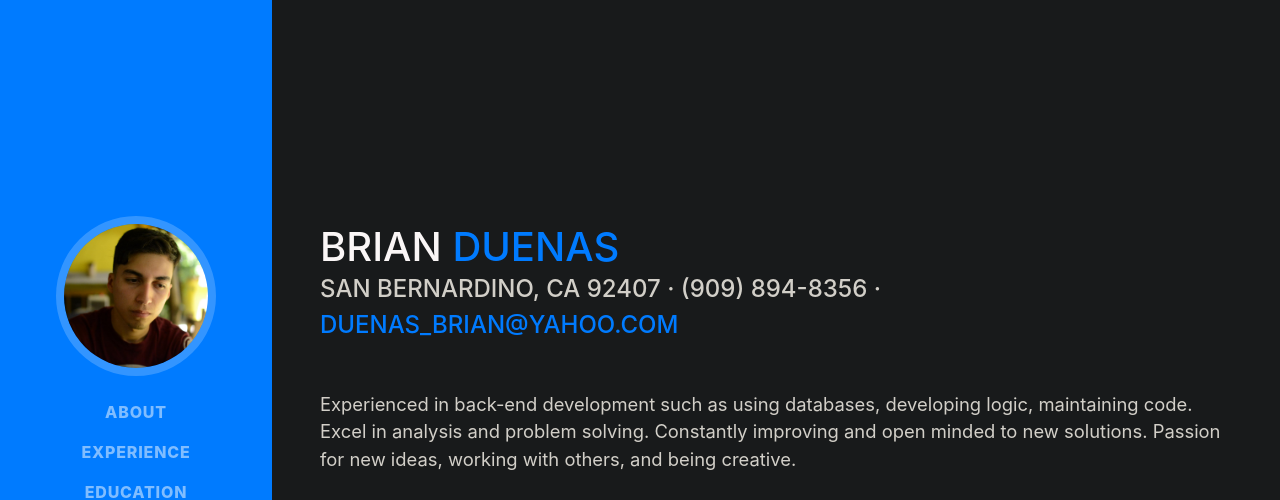
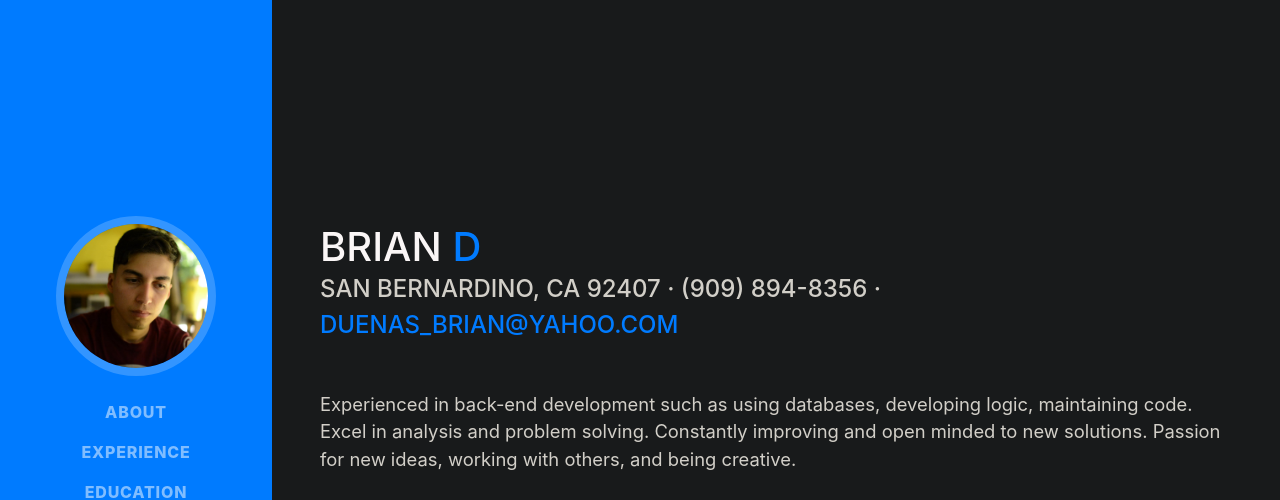
Before and after one commit to brian316/brian316.github.io, a website with bundled scripts: page index.html in a window 1280 px wide. Shown: the top 500 px of the page. Built offline with nearby package versions, Linux system fonts and the light colour scheme; a web font is replaced by a local one.

Commit message:
Update index.html

```diff
--- a/index.html
+++ b/index.html
@@ -66,7 +66,7 @@
     <section class="resume-section p-3 p-lg-5 d-flex align-items-center" id="about">
       <div class="w-100">
         <h1 class="mb-0">Brian
-          <span class="text-primary">Duenas</span>
+          <span class="text-primary">D</span>
         </h1>
         <div class="subheading mb-5">San Bernardino, CA 92407 · (909) 894-8356 ·
           <a href="mailto:duenas_brian@yahoo.com">duenas_brian@yahoo.com</a>
```
